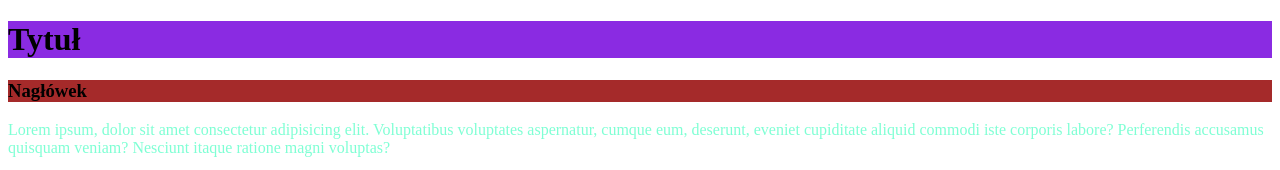
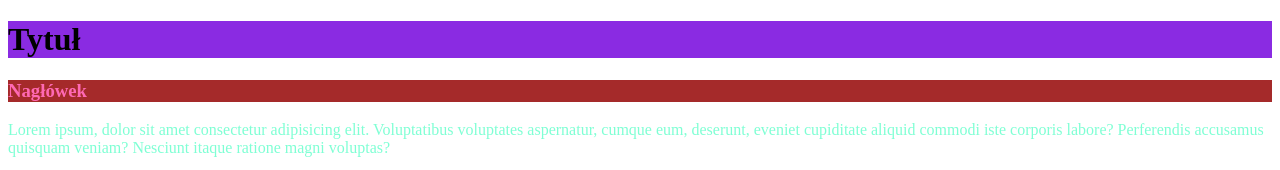
Before and after one commit to anennumen/selektorycss, a plain HTML site: page index.html in a window 1280 px wide. Shown: the top 170 px of the page. Drawn offline with Linux system fonts and the light colour scheme.

Commit message:
poprawka

```diff
--- a/css/style.css
+++ b/css/style.css
@@ -7,7 +7,7 @@ p{
 h3{
     background-color: brown;
 }
-h1>h3{
+h1+h3{
     color: hotpink;
 
 }
```
